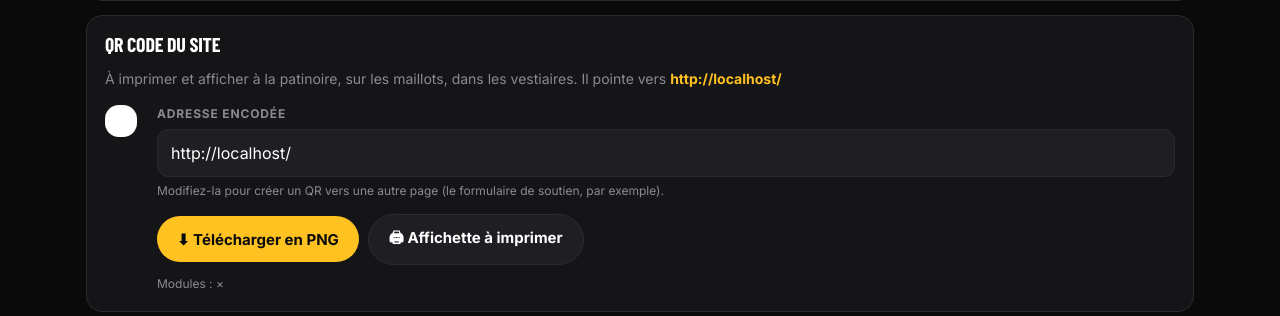
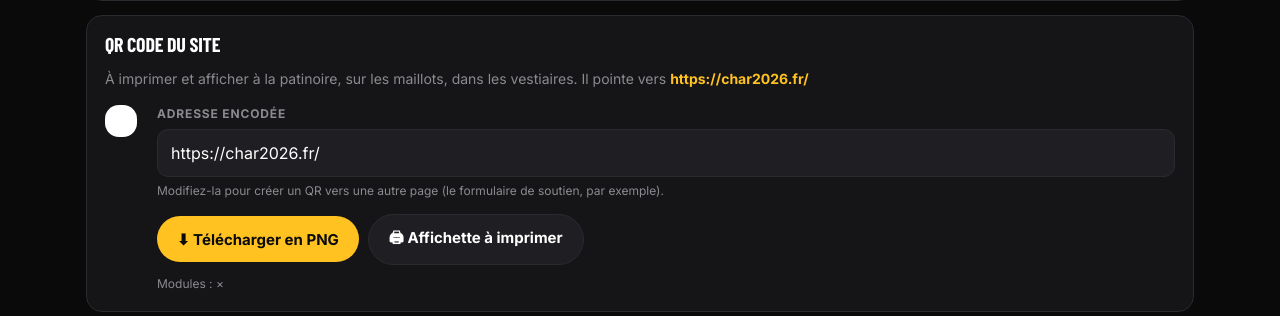
Before and after one commit to wdemirdjian-14/char2026, a PHP site: page /admin/programme.php in a window 1280 px wide. Shown: the part 484-800 px from the top of the page. Run offline with PHP 8.4, Linux system fonts and the light colour scheme; the visitor is signed in with stand-in values (Sample User, id 1); some libraries are stand-ins or nearby versions; some web fonts are replaced.

Commit message:
char2026.fr en service
Le domaine est délégué et pointe sur le VPS. Le certificat Let's Encrypt
couvre désormais char2026.walautao.fr, char2026.fr et www.char2026.fr ;
les trois adresses servent le même site en HTTPS, HTTP redirigé en 301.

Le QR code de l'admin encode maintenant site.domaine (nouveau champ,
modifiable dans les textes) au lieu de l'adresse de consultation : un QR
généré depuis l'ancienne adresse pointait sinon vers l'ancienne.

Retire le bloc nginx d'attente, devenu inutile.

Co-Authored-By: Claude Opus 5 <noreply@anthropic.com>

```diff
--- a/LISEZMOI.txt
+++ b/LISEZMOI.txt
@@ -1,5 +1,5 @@
 ===========================================================
- CHAR 2026 — char2026.walautao.fr
+ CHAR 2026 — char2026.fr
  Site de campagne « Ensemble, dans le respect et l'exigence »
  Conçu MOBILE FIRST (téléphone d'abord, puis tablette/desktop)
 ===========================================================
@@ -7,7 +7,7 @@
 1. MISE EN LIGNE SUR IONOS
 --------------------------
 Envoyez TOUT le contenu de ce dossier (sans le dossier lui-même)
-à la racine du site char2026.walautao.fr, via :
+à la racine du site char2026.fr, via :
  - l'Explorateur de fichiers de l'espace client IONOS, ou
  - un client FTP/SFTP (FileZilla, Cyberduck…).
 
@@ -63,7 +63,7 @@ Fichier assets/js/main.js, tout en haut :
 4. RÉCUPÉRER LES ADRESSES E-MAIL
 --------------------------------
 Ouvrez dans le navigateur :
-  https://char2026.walautao.fr/api/export.php?key=VOTRE_CLE
+  https://char2026.fr/api/export.php?key=VOTRE_CLE
 Un fichier CSV (ouvrable dans Excel) est téléchargé avec :
 Date, Prénom, E-mail, Profil, Message, Affichage public.
 
--- a/admin/contenu.php
+++ b/admin/contenu.php
@@ -77,6 +77,7 @@ $data = contenu();
 
 $titresBlocs = [
   'meta' => 'Référencement (titre et description Google)',
+  'site' => 'Adresse officielle du site',
   'marque' => 'Nom du club',
   'hero' => "Écran d'accueil",
   'compteur' => "Tableau d'affichage des soutiens",
@@ -91,7 +92,8 @@ $titresBlocs = [
   'pied' => 'Pied de page',
 ];
 $libelles = [
-  'titre' => 'Titre', 'description' => 'Description', 'sigle' => 'Sigle', 'nom' => 'Nom complet',
+  'titre' => 'Titre', 'description' => 'Description',
+  'domaine' => 'Adresse encodée dans le QR code', 'sigle' => 'Sigle', 'nom' => 'Nom complet',
   'bandeau_court' => 'Badge (version mobile)', 'bandeau_long' => 'Badge (version ordinateur)',
   'bandeau_date' => 'Date affichée dans le badge',
   'titre_ligne1' => 'Titre — ligne 1', 'titre_ligne2' => 'Titre — ligne 2 (en jaune)',
--- a/admin/programme.php
+++ b/admin/programme.php
@@ -63,8 +63,14 @@ if (($_SERVER['REQUEST_METHOD'] ?? '') === 'POST' && ($_POST['action'] ?? '') ==
 $existe  = is_file($chemin);
 $taille  = $existe ? filesize($chemin) : 0;
 $modifie = $existe ? filemtime($chemin) : 0;
-$schema  = (!empty($_SERVER['HTTPS']) && $_SERVER['HTTPS'] !== 'off') ? 'https' : 'http';
-$urlSite = $schema . '://' . ($_SERVER['HTTP_HOST'] ?? 'char2026.walautao.fr') . '/';
+// Adresse encodée dans le QR : le domaine officiel du site, et non
+// celle par laquelle on consulte l'admin — sans quoi un QR imprimé
+// pourrait pointer vers l'ancienne adresse.
+$urlSite = c('site.domaine');
+if ($urlSite === '') {
+    $schema  = (!empty($_SERVER['HTTPS']) && $_SERVER['HTTPS'] !== 'off') ? 'https' : 'http';
+    $urlSite = $schema . '://' . ($_SERVER['HTTP_HOST'] ?? 'char2026.fr') . '/';
+}
 function hp(string $s): string { return htmlspecialchars($s, ENT_QUOTES, 'UTF-8'); }
 ?>
 <h1 class="titre">Programme &amp; QR code</h1>
--- a/api/export.php
+++ b/api/export.php
@@ -1,7 +1,7 @@
 <?php
 /* =========================================================
    CHAR 2026 — export CSV des soutiens
-   Usage : https://char2026.walautao.fr/api/export.php?key=VOTRE_CLE
+   Usage : https://char2026.fr/api/export.php?key=VOTRE_CLE
    ========================================================= */
 declare(strict_types=1);
 require __DIR__ . '/config.php';
--- a/contenu.json
+++ b/contenu.json
@@ -2,6 +2,9 @@
   "meta": {
     "titre": "CHAR 2026 — Ensemble, dans le respect et l'exigence",
     "description": "Liste portée par Pierre Dehaen pour les élections du Club de Hockey Amateur de Rouen — 3 octobre 2026. Découvrez nos 10 priorités et soutenez le projet."
+  },
+  "site": {
+    "domaine": "https://char2026.fr/"
   },
   "marque": {
     "sigle": "CHAR",
```
Also changed, not shown: README.md, 2 other files. Lines whose indentation alone changed are shown as unchanged.
